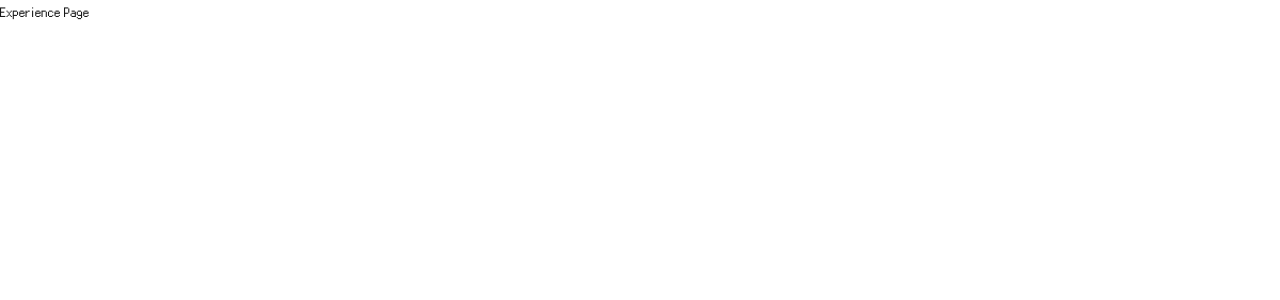
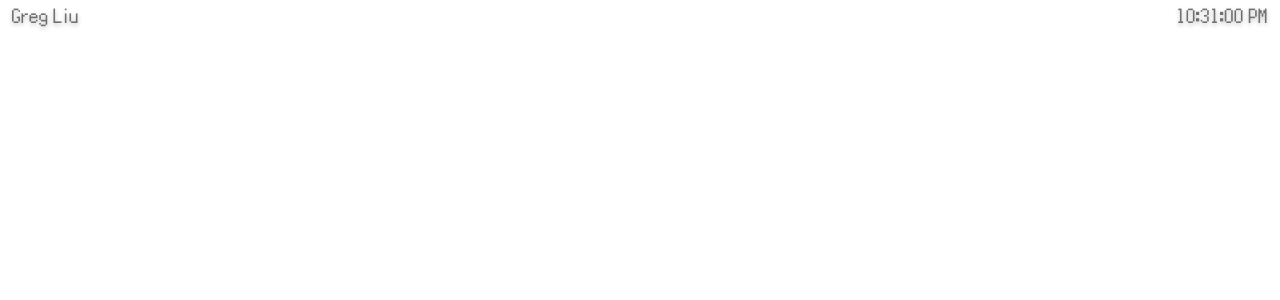
Before and after one commit to gregoryliu05/personal_portfolio, a Next.js app: page /experience in a window 1280 px wide. Shown: the top 300 px of the page. Built offline with nearby package versions, Linux system fonts and the light colour scheme.

Commit message:
working on exp page

```diff
--- a/src/app/experience/page.tsx
+++ b/src/app/experience/page.tsx
@@ -1,10 +1,28 @@
+'use client'
 
+import {useState, useEffect} from 'react'
+
+import {Header} from "../../components/components"
 
 
 export default function ExperiencePage() {
   return (
     <main>
-      <h1>Experience Page</h1>
+      <header className="h-1/10">
+      <Header></Header>
+      </header>
+
+
+      <div className='h-75/100'>
+
+      </div>
+
+
+
+      <div className = "h-15/100">
+
+      </div>
+
     </main>
   );
 }
--- a/src/app/layout.tsx
+++ b/src/app/layout.tsx
@@ -2,6 +2,7 @@ import type { Metadata } from "next";
 import { Geist, Geist_Mono } from "next/font/google";
 import Emerald from "next/font/local";
 import "./globals.css";
+
 
 const geistSans = Geist({
   variable: "--font-geist-sans",
@@ -27,6 +28,7 @@ export default function RootLayout({
 }: Readonly<{
   children: React.ReactNode;
 }>) {
+
   return (
     <html lang="en">
       <body
--- a/src/app/page.tsx
+++ b/src/app/page.tsx
@@ -3,9 +3,9 @@
 import clsx from 'clsx';
 
 import { useEffect, useState } from "react";
-import {Text, TextBox, backgroundMap} from "../components/components"
+import {Text, TextBox, backgroundMap, Header} from "../components/components"
 
-import {NavBar,} from "../components/navBar"
+import {NavBar} from "../components/navBar"
 
 export default function Home() {
   const [isPopup, setIsPopup] = useState(false)
@@ -33,13 +33,14 @@ export default function Home() {
   return (
     <main className="flex-cols h-dvh bg-[#fffdfa]">
       {/* TOP HEADER */}
-      <header className = "flex justify-center h-1/10">
-        <div className="flex w-1/2 justify-start pl-3">
+      <header className = "h-1/10">
+        <Header></Header>
+        {/* <div className="flex w-1/2 justify-start pl-3">
           <Text size = "2xl" text = 'Greg Liu'/>
           </div>
-        <div className="flex w-1/2 justify-end">
+        <div className="flex w-1/2 justify-end pr-3">
           <Text size = "2xl" text = {time}/>
-          </div>
+          </div> */}
       </header>
 
       {/* MAIN BODY PART */}
--- a/src/components/components.tsx
+++ b/src/components/components.tsx
@@ -49,6 +49,30 @@ export const Text = ({text, size, align}: TextProps) => {
   </span>
 }
 
+export const Header = () => {
+  const [time, setTime] = useState(new Date().toLocaleTimeString())
+
+   useEffect(() => {
+    const intervalId = setInterval(() => {
+      setTime(new Date().toLocaleTimeString())
+    }, 1000)
+
+    return () => clearInterval(intervalId);
+  }, [])
+
+
+  return (
+    <header className = "flex justify-center">
+        <div className="flex w-1/2 justify-start pl-3">
+          <Text size = "2xl" text = 'Greg Liu'/>
+          </div>
+        <div className="flex w-1/2 justify-end pr-3">
+          <Text size = "2xl" text = {time}/>
+          </div>
+      </header>
+  )
+
+}
 
 export const TextBox = ({text, background}: TextBoxProps) => {
     return (<div className='flex w-9/10 h-full justify-center items-start'>
--- a/src/components/navBar.tsx
+++ b/src/components/navBar.tsx
@@ -8,7 +8,9 @@ import {Text, TextBox, backgroundMap, TextBoxProps} from "./components";
 
 import Link from 'next/link';
 import { useRouter } from 'next/navigation';
+import Image from 'next/image';
 
+import arrow from "./../arrow.png"
 
 type navBarProps = {
     background:string
@@ -77,15 +79,19 @@ export const NavBar = ({background, isPopup, setIsPopup}: navBarProps) => {
                                 {navBarItems.map((item, index) =>{
                                     switch(item.type) {
                                         case "link":
-                                            return <div key = {index} className='flex col'>
-                                                {index == selectId? <h1 className='w-1/20'>t</h1> : <h1 className='pl-2'></h1>}
+                                            return <div key = {index} className='flex col items-center'>
+                                                {index == selectId? <Image
+                                                 className='w-2/20 h-1/20 justify-center' src = {arrow} alt = "arrow" width = {20} height = {20}/>
+                                                  : <h1 className='pl-2'></h1>}
                                                 <Link  href = {`/${item.text.toLowerCase()}`} className='pl-1'>
                                             <Text text= {item.text} size="3xl" align="center"/>
                                             </Link>
                                             </div>
                                         case "button":
-                                            return <div key = {index} className='flex col'>
-                                                 {index == selectId? <h1 className='w-1/20'>t</h1> : <h1 className='pl-2'></h1>}
+                                            return <div key = {index} className='flex col items-center'>
+                                                 {index == selectId ? <Image
+                                                 className='w-2/20 h-1/20 justify-center' src = {arrow} alt = "arrow" width = {20} height = {20}/>
+                                                 : <h1 className='pl-2'></h1>}
                                                     <button key = {index} onClick = {() => {
                                                     (setIsPopup(false))
                                                     }}
```
Also changed, not shown: src/arrow.png (added).
